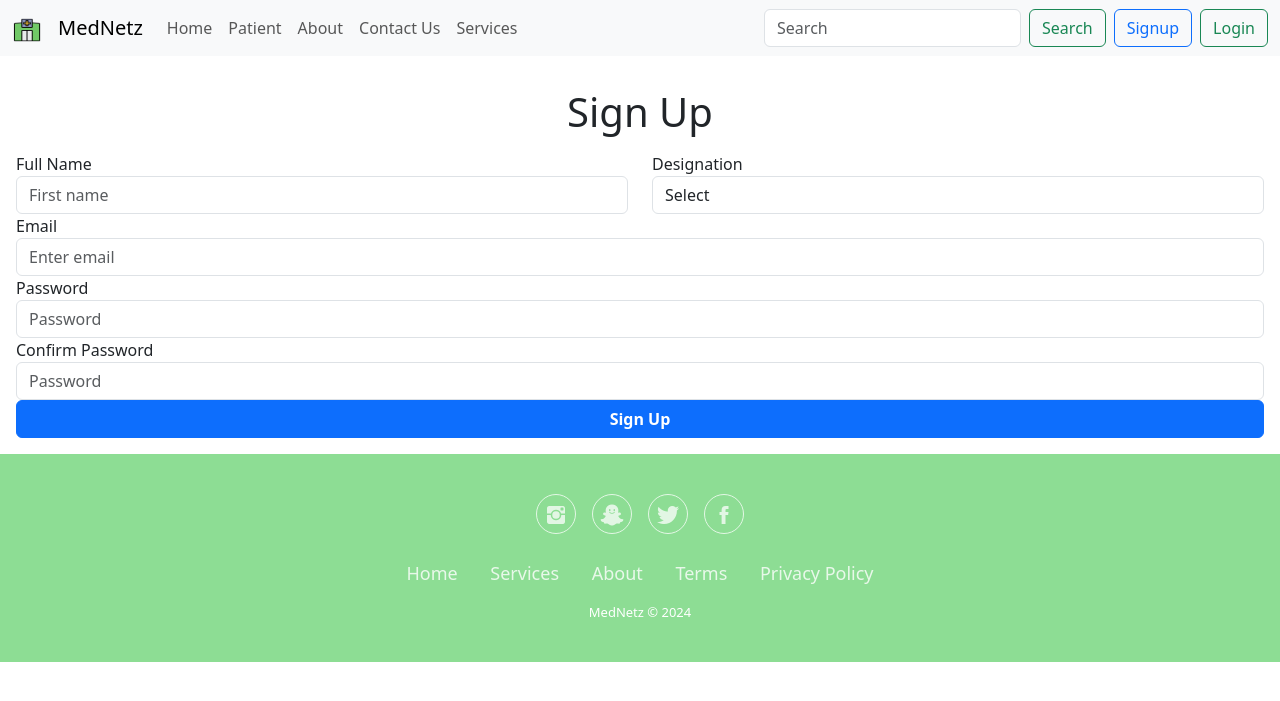
After one commit to sukhioo7/django_projects, a Django app: page /patient/signup/ in a window 1280 px wide. The commit adds this page. Shown: the top 701 px of the page. Run offline with Django 5.2, Linux system fonts and the light colour scheme.

Commit message:
Add signup

```diff
--- /dev/null
+++ b/patient/templates/patient/signup.html
@@ -0,0 +1,52 @@
+<!DOCTYPE html>
+{% load static %}
+<html lang="en">
+<head>
+    <meta charset="UTF-8">
+    <meta name="viewport" content="width=device-width, initial-scale=1.0">
+    <link href="https://cdn.jsdelivr.net/npm/bootstrap@5.3.2/dist/css/bootstrap.min.css" rel="stylesheet"
+    integrity="sha384-T3c6CoIi6uLrA9TneNEoa7RxnatzjcDSCmG1MXxSR1GAsXEV/Dwwykc2MPK8M2HN" crossorigin="anonymous">
+    <link rel="stylesheet" href="https://cdnjs.cloudflare.com/ajax/libs/ionicons/2.0.1/css/ionicons.min.css">
+    <link rel="stylesheet" href="{% static 'css/style.css' %}">
+    <link rel="stylesheet" href="{% static 'css/nav_foot.css' %}">
+    <title>Sign Up</title>
+</head>
+<body>
+    {% include 'navbar.html' %}
+    <div class="mr-5 ml-5 p-3">
+        <h1 class="text-center text-dark m-3">Sign Up</h1>
+    <form method="POST" action="{% url 'patient:signup' %}" class="ml-5 pl-5 mr-5 pr-5">
+        {% csrf_token %}
+        <div class="row">
+            <div class="col">
+                <label for="exampleInputEmail1">Full Name</label>
+                <input type="text" class="form-control" name="full_name" placeholder="First name">
+            </div>
+            <div class="col form-group">
+                <label for="exampleFormControlSelect1">Designation</label>
+                <select name="designation" class="form-control" id="exampleFormControlSelect1">
+                    <option selected>Select</option>
+                    <option value="doctor">Doctor</option>
+                    <option value="nurse">Nurse</option>
+                </select>
+            </div>
+        </div>
+        <div class="form-group">
+            <label for="exampleInputEmail1">Email</label>
+            <input name="email" type="email" class="form-control" id="exampleInputEmail1" aria-describedby="emailHelp" placeholder="Enter email">
+        </div>
+        <div class="form-group">
+            <label for="exampleInputPassword1">Password</label>
+            <input name="password" type="password" class="form-control" id="exampleInputPassword1" placeholder="Password">
+        </div>
+        <div class="form-group">
+            <label for="exampleInputPassword1">Confirm Password</label>
+            <input name="confirm_password" type="password" class="form-control" id="exampleInputPassword1" placeholder="Password">
+        </div>
+        <button type="submit" name="signup" class="btn btn-primary w-100"><b>Sign Up</b></button>
+    </form>
+    </div>
+
+    {% include 'footer.html' %}
+</body>
+</html>
--- a/patient/urls.py
+++ b/patient/urls.py
@@ -7,5 +7,6 @@ urlpatterns = [
     path('',views.patient_home,name='patient_home_page'),
     path('delete/<str:id>',views.delete_patient,name='delete_patient'),
     path('update/<int:id>/',views.update_patient,name='update_patient'),
-    path('filter/<slug:filter_by>/',views.filter_patient,name='filter')
+    path('filter/<slug:filter_by>/',views.filter_patient,name='filter'),
+    path('signup/',views.signup,name='signup')
 ]
--- a/patient/views.py
+++ b/patient/views.py
@@ -1,6 +1,7 @@
-from django.shortcuts import render,redirect
+from django.shortcuts import render,redirect,HttpResponse
 from . import models
 import os
+from django.contrib.auth.hashers import make_password
 from django.db.models import Q
 
 # Create your views here.
@@ -106,3 +107,36 @@ def filter_patient(request,filter_by):
         'patients':patients
     }
     return render(request,'patient/patient_home.html',context=data)
+
+def signup(request):
+    if request.POST:
+        full_name = request.POST['full_name']
+        designation = request.POST['designation']
+        email = request.POST['email']
+        password = request.POST['password']
+        confirm_password = request.POST['confirm_password']
+
+        if all([full_name,designation,email,password,confirm_password]):
+            check_email = models.Employee.objects.filter(emp_email=email).exists()
+            if not(check_email):
+                if password==confirm_password:
+                    encripted_pass = make_password(password=password)
+                    models.Employee.objects.create(emp_name=full_name,
+                                                emp_designation=designation,
+                                                emp_email=email,
+                                                emp_password=encripted_pass)
+                else:
+                    error = {
+                            'password_exist':True
+                    }
+            else:
+                error = {
+                            'email_exist':True
+                }
+        else:
+            error = {
+                            'empty_values':True
+            }
+        return render(request,'patient/signup.html',context=error)
+
+    return render(request,'patient/signup.html')
--- a/templates/navbar.html
+++ b/templates/navbar.html
@@ -34,6 +34,8 @@
                 <input class="form-control me-2" name="user_search" type="search" placeholder="Search" aria-label="Search">
                 <button class="btn btn-outline-success" name="search_btn" type="submit">Search</button>
             </form>
+            <a class="btn btn-outline-primary ms-2" href="{% url 'patient:signup' %}">Signup</a>
+            <a class="btn btn-outline-success ms-2" href="">Login</a>
         </div>
     </div>
 </nav>
```
Also changed, not shown: patient/models.py (+7 -0 lines), patient/migrations/0005_employee.py (added).
